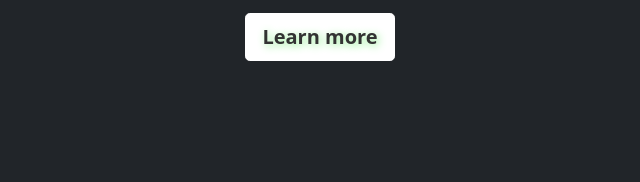
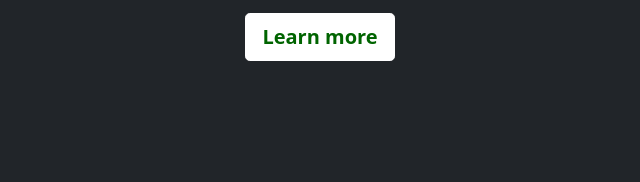
Before and after one commit to SaulExp123/git-work, a plain HTML site: page a1/files/index.html in a window 1280 px wide. Shown: the part 434-616 px from the top of the page, 320-960 px from the left. Drawn offline with Linux system fonts and the light colour scheme.

Commit message:
Nuevos cambios en cover.css

```diff
--- a/a1/files/cover.css
+++ b/a1/files/cover.css
@@ -7,8 +7,8 @@
 .btn-secondary,
 .btn-secondary:hover,
 .btn-secondary:focus {
-  color: #333;
-  text-shadow: 2px 2px 8px lightgreen; /* Prevent inheritance from `body` */
+  color: darkgreen;
+  text-shadow: none; /* Prevent inheritance from `body` */
 }
 
 
```
